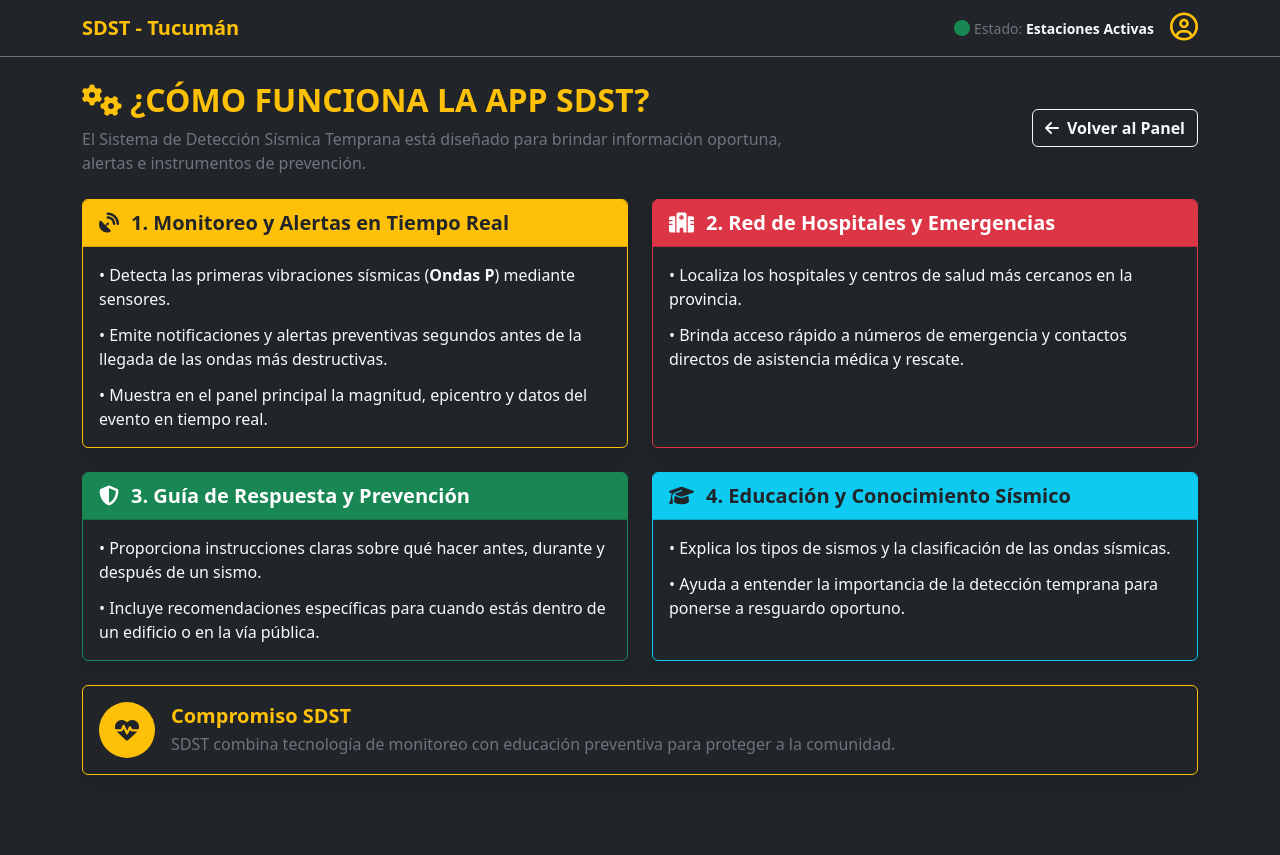
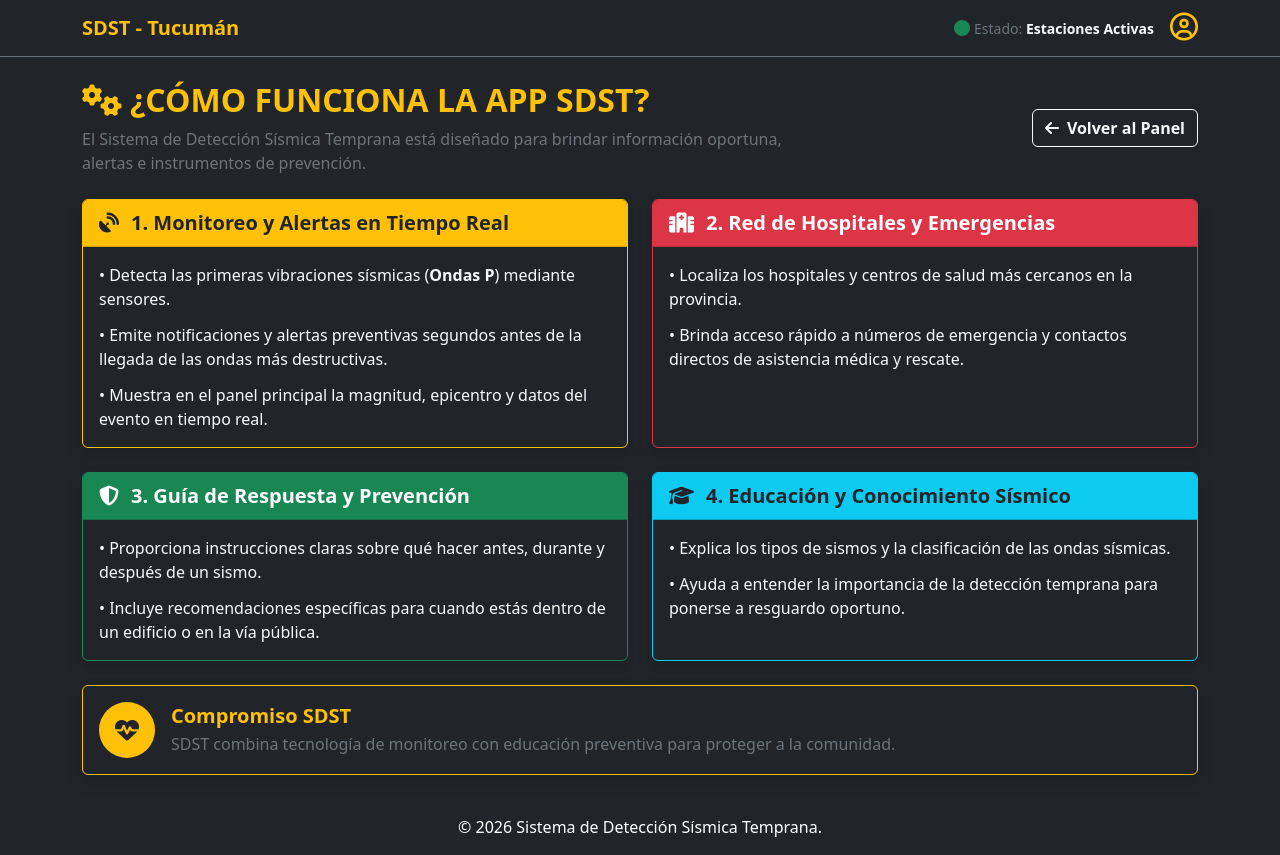
Before and after one commit to belpalavecino3-hue/Siso-Frontend, a React (Vite) app in the folder Siso-Frontend/: page /como-funciona in a window 1280 px wide. Before the commit the page ends 800 px from the top, so only its background shows below. Built offline with nearby package versions, Linux system fonts and the light colour scheme.

Commit message:
agregamos conenido al componente Footer

```diff
--- a/Siso-Frontend/src/components/Footer.jsx
+++ b/Siso-Frontend/src/components/Footer.jsx
@@ -1,8 +1,8 @@
 
 const Footer = () => {
   return (
-    <footer>
-      <p>&copy; 2023 My App. All rights reserved.</p>
+    <footer className="bg-dark text-white text-center py-3 mt-auto">
+      <p className="mb-0">&copy; 2026 Sistema de Detección Sísmica Temprana.</p>
     </footer>
   );
 };
--- a/Siso-Frontend/src/components/routes/Rutas.jsx
+++ b/Siso-Frontend/src/components/routes/Rutas.jsx
@@ -9,9 +9,11 @@ import Login from '../../pages/Login';
 import ComoActuar from '../../pages/ComoActuar';
 import TiposSismos from '../../pages/TiposSismos';
 import ComoFunciona from '../../pages/ComoFunciona';
+import Footer from '../Footer';
 
 const Rutas = () => {
   return (
+    <>
     <Routes>
       <Route path="/" element={<Home />} />
       <Route path="/login" element={<Login />} />
@@ -23,6 +25,9 @@ const Rutas = () => {
       <Route path="/tipos-sismos" element={<TiposSismos />} />
       <Route path="/como-funciona" element={<ComoFunciona />} />
     </Routes>
+     <Footer />
+    </>
+
   );
 };
 
--- a/Siso-Frontend/src/pages/Terremotos.jsx
+++ b/Siso-Frontend/src/pages/Terremotos.jsx
@@ -28,6 +28,7 @@ const Terremotos = () => {
           alerta: mag >= 4.5
         };
       });
+
 
       setRegistrosHistoricos(datosFormateados);
     } catch (error) {
```
